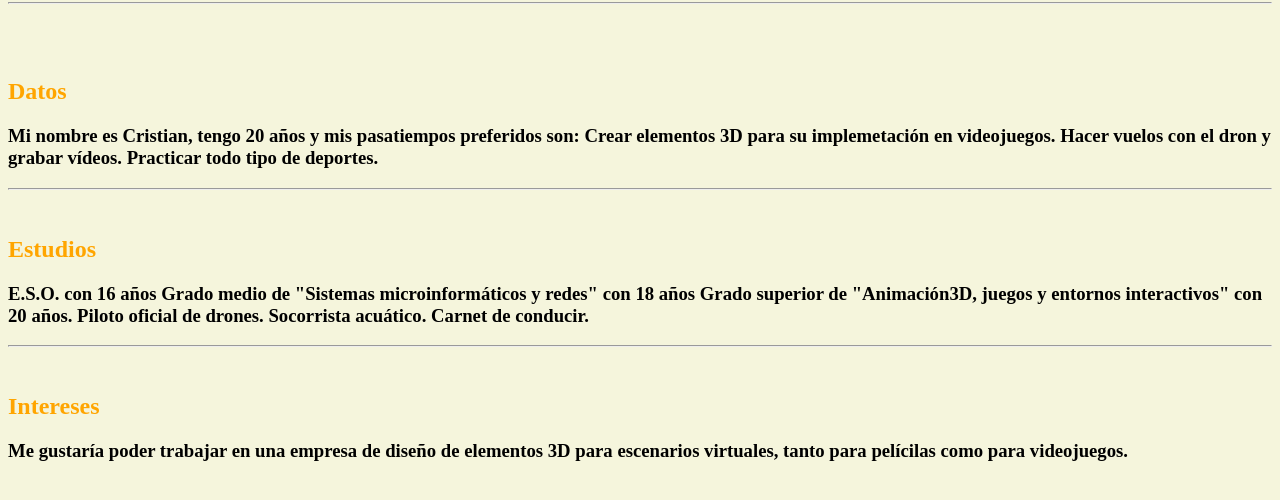
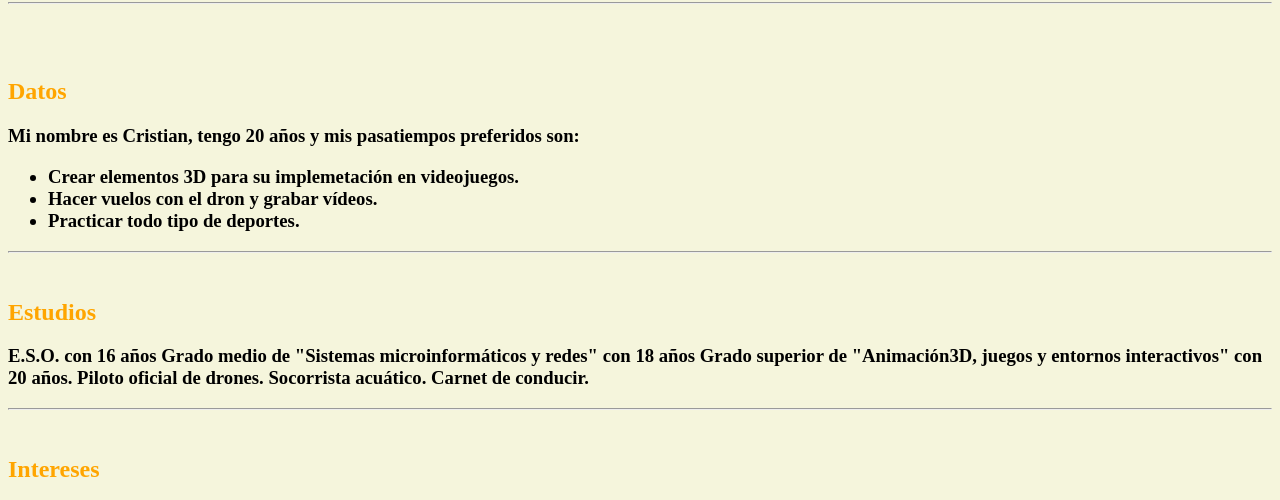
Before and after one commit to Cristian010010/cristian010010.github.com, a plain HTML site: page index.html in a window 1280 px wide. Shown: the part 78-578 px from the top of the page. Drawn offline with Linux system fonts and the light colour scheme.

Commit message:
Update index.html

```diff
--- a/index.html
+++ b/index.html
@@ -11,9 +11,12 @@
 	<h2 style="color:orange">Datos<h2>
 	<h3>
 	<p width="400px" height="200px">Mi nombre es Cristian, tengo 20 años y mis pasatiempos preferidos son:
-	Crear elementos 3D para su implemetación en videojuegos.
-	Hacer vuelos con el dron y grabar vídeos.
-	Practicar todo tipo de deportes.</p>
+	<ul>
+	<li>Crear elementos 3D para su implemetación en videojuegos.</li>
+	<li>Hacer vuelos con el dron y grabar vídeos.</li>
+	<li>Practicar todo tipo de deportes.</li>
+	</p>
+	</ul>
 	</h3>
 	<hr/>
 	<br/>
```
